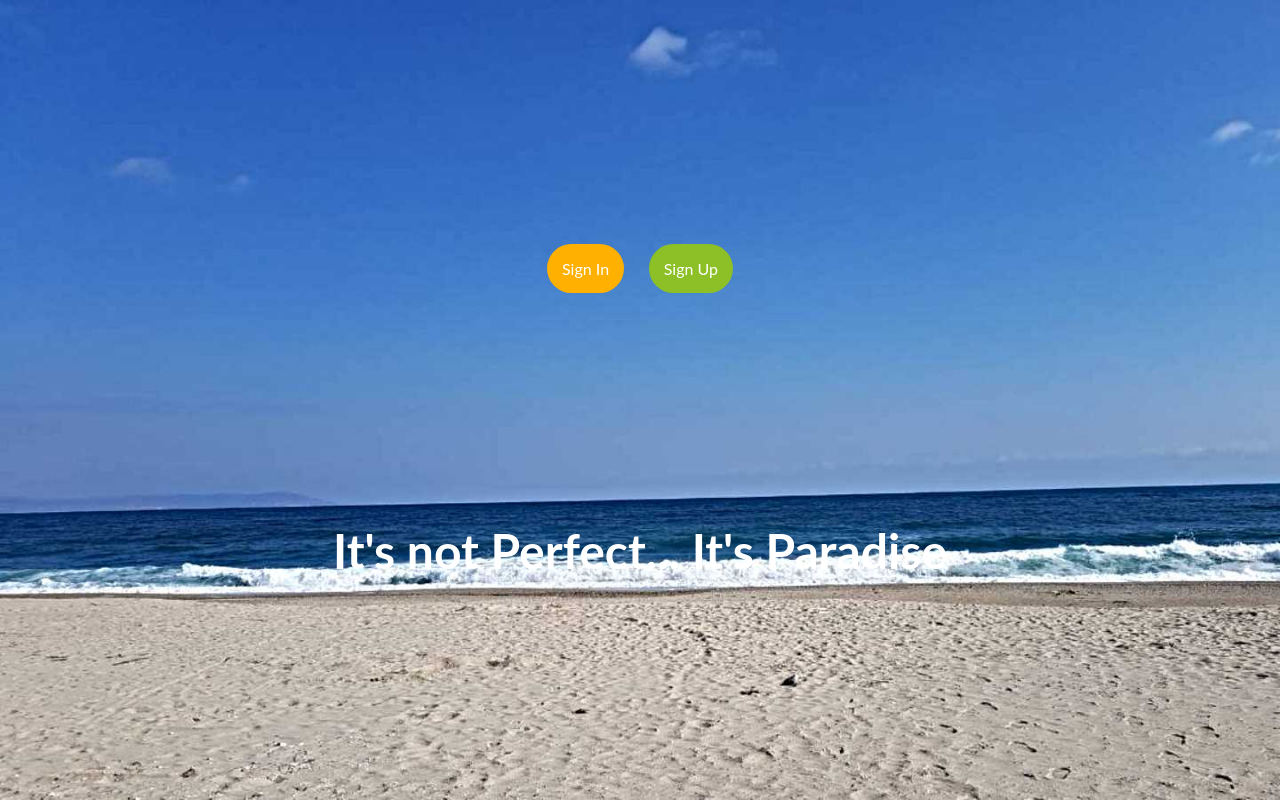
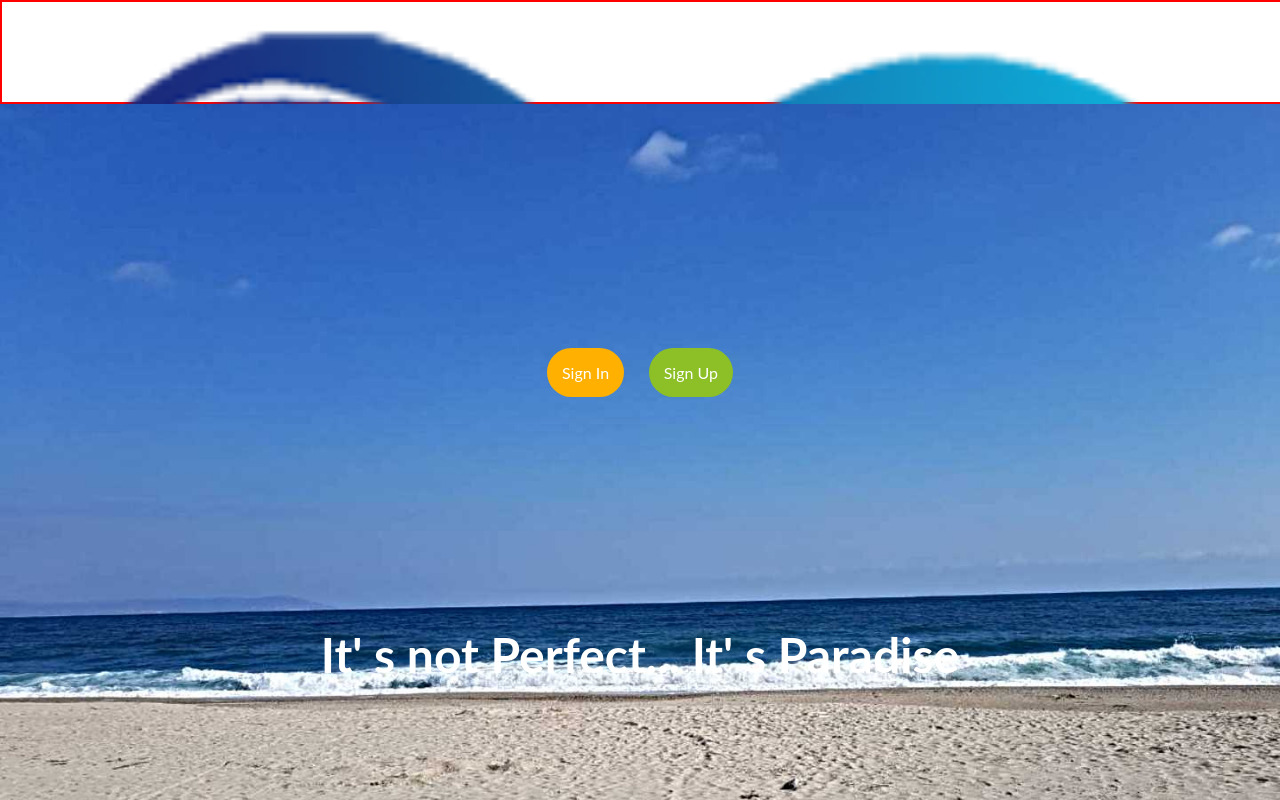
Before and after one commit to jugosack/asprovalta_m_apartments_client, a React (Create React App) app: page / in a window 1280 px wide. Built offline with nearby package versions, Linux system fonts and the light colour scheme.

Commit message:
Add logo

```diff
--- a/src/components/Body.js
+++ b/src/components/Body.js
@@ -1,10 +1,15 @@
 import React from 'react';
 import { Link } from 'react-router-dom';
 import '../styles/style.css';
+import logo from '../images/logo.png'; // Import your image
 
 const Body = () => (
+  <>
+    <div className="section-1">
+      <img src={logo} alt="logo.png" />
+    </div>
     <header className="header">
-    <span className="header-title">It&apos;s not Perfect... It&apos;s Paradise </span>
+      <span className="header-title">It&apos; s not Perfect... It&apos; s Paradise </span>
       <div className="header-book-btn-space">
         <span className="header-book-btn">
           <Link to="/signin" className="link-sign">Sign In</Link>
@@ -15,6 +20,8 @@ const Body = () => (
         </span>
       </div>
     </header>
+
+  </>
 );
 
 export default Body;
--- a/src/styles/style.css
+++ b/src/styles/style.css
@@ -31,7 +31,7 @@ body {
     position: fixed;
     width: 100%;
     height: 100%;
-    background-color: rgb(255, 176, 0);
+    /* background-color: rgb(255, 176, 0); */
     display: flex;
     justify-content: center;
     align-items: center;
@@ -68,6 +68,15 @@ body {
   .header-book-btn-signup:hover {
     padding: 20px;
   }
+  .section-1 {
+    width: 100%; /* Set the width to 300 pixels */
+    height: 100px; /* Set the height to 100 pixels */
+    border: 2px solid red; /* Add a red border with a thickness of 2 pixels */
+    display: flex;
+    flex-direction: column;
+    /* You can also add other styles, like background color or padding, as needed */
+  }
+
 
   .sidebar-list {
     list-style: none;
@@ -79,7 +88,7 @@ body {
     gap: 10px;
   }
 
-  .sidebar-item {
+  /* .sidebar-item {
     margin-bottom: 5px;
     padding: 15px;
     font-size: 15px;
@@ -94,7 +103,7 @@ body {
     color: black;
     padding-left: 0;
   }
-
+   */
   .link {
     text-decoration: none;
     color: black;
```
Also changed, not shown: src/images/logo.png (added). Lines whose indentation alone changed are shown as unchanged.
